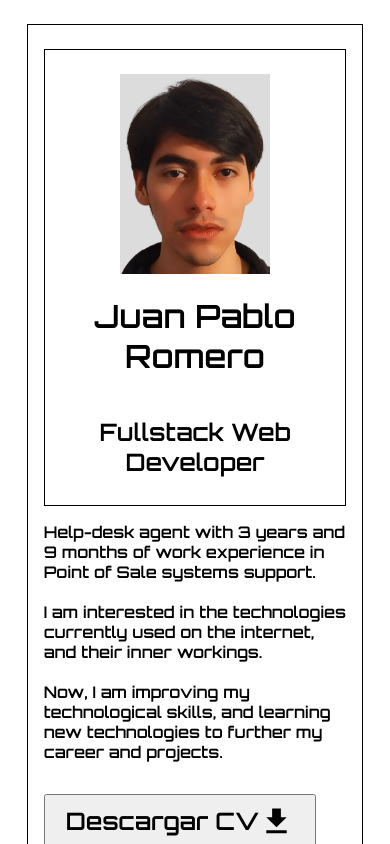
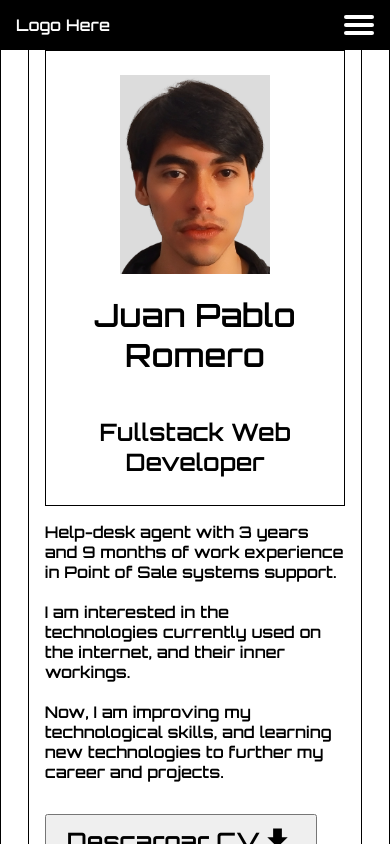
Before and after one commit to 07krW5Hnr5ghy/portfolio, a React (Create React App) app: page / in a window 390 px wide. Shown: the top 844 px of the page. Built offline with nearby package versions, Linux system fonts and the light colour scheme; no server answers.

Commit message:
feature(navbar):first html and css prototype

```diff
--- a/src/Pages/Home.tsx
+++ b/src/Pages/Home.tsx
@@ -13,10 +13,12 @@ import LogoSass from '../assets/sass.svg';
 import LogoRedux from '../assets/redux.svg';
 import {Link} from "react-router-dom";
 import {Download} from "@mui/icons-material";
+import Nav from "../components/Nav";
 
 const Home = () => {
     return(
       <div className="main">
+        <Nav/>
         <div className="about section">
           <header className="header">
             <img src={photo} alt="" className="photo"/>
--- /dev/null
+++ b/src/components/Nav.tsx
@@ -0,0 +1,22 @@
+const Nav = () => {
+    return(
+        <section className="top-nav">
+            <div>
+                Logo Here
+            </div>
+            <input id="menu-toggle" type="checkbox" />
+            <label className='menu-button-container' htmlFor="menu-toggle">
+                <div className='menu-button'></div>
+            </label>
+            <ul className="menu">
+                <li>One</li>
+                <li>Two</li>
+                <li>Three</li>
+                <li>Four</li>
+                <li>Five</li>
+            </ul>
+        </section>
+    )
+}
+
+export default Nav;
--- a/src/styles/Pages/_Home.scss
+++ b/src/styles/Pages/_Home.scss
@@ -4,13 +4,13 @@
 .main{
     display: flex;
     flex-direction: column;
-    margin: 0 20pt 0 20pt;
+    border: 1px solid black;
     font-family: var(--title-font);
 }
 
 .section{
     border:1px solid black;
-    margin:f.rem(24) 0 f.rem(24) 0;
+    margin:f.rem(24) 20pt f.rem(24) 20pt;
     padding:f.rem(24) f.rem(16) f.rem(24) f.rem(16);
 }
 
--- /dev/null
+++ b/src/styles/components/_Nav.scss
@@ -0,0 +1,123 @@
+@use '../base/functions' as f;
+@use '../base/breakpoints' as b;
+
+.top-nav {
+    position: fixed;
+    top:0;
+    left: 0;
+    width: 100%;
+    display: flex;
+    flex-direction: row;
+    align-items: center;
+    justify-content: space-between;
+    background-color:black;
+    //background: linear-gradient(to left, #f46b45, #eea849);
+    /* W3C, IE 10+/ Edge, Firefox 16+, Chrome 26+, Opera 12+, Safari 7+ */
+    color: #FFF;
+    height: 50px;
+    padding: 1em;
+}
+
+.menu {
+    display: flex;
+    flex-direction: row;
+    list-style-type: none;
+    margin: 0;
+    padding: 0;
+}
+
+.menu > li {
+    margin: 0 1rem;
+    overflow: hidden;
+}
+
+.menu-button-container {
+    display: none;
+    height: 100%;
+    width: 30px;
+    cursor: pointer;
+    flex-direction: column;
+    justify-content: center;
+    align-items: center;
+}
+
+#menu-toggle {
+    display: none;
+}
+
+.menu-button,
+.menu-button::before,
+.menu-button::after {
+    display: block;
+    background-color: #fff;
+    position: absolute;
+    height: 4px;
+    width: 30px;
+    transition: transform 400ms cubic-bezier(0.23, 1, 0.32, 1);
+    border-radius: 2px;
+}
+
+.menu-button::before {
+    content: '';
+    margin-top: -8px;
+}
+
+.menu-button::after {
+    content: '';
+    margin-top: 8px;
+}
+
+#menu-toggle:checked + .menu-button-container .menu-button::before {
+    margin-top: 0px;
+    transform: rotate(405deg);
+}
+
+#menu-toggle:checked + .menu-button-container .menu-button {
+    background: rgba(255, 255, 255, 0);
+}
+
+#menu-toggle:checked + .menu-button-container .menu-button::after {
+    margin-top: 0px;
+    transform: rotate(-405deg);
+}
+
+@media (max-width: 700px) {
+    .menu-button-container {
+      display: flex;
+    }
+    .menu {
+      position: absolute;
+      top: 0;
+      margin-top: 50px;
+      left: 0;
+      flex-direction: column;
+      width: 100%;
+      justify-content: center;
+      align-items: center;
+    }
+    #menu-toggle ~ .menu li {
+      height: 0;
+      margin: 0;
+      padding: 0;
+      border: 0;
+      transition: height 400ms cubic-bezier(0.23, 1, 0.32, 1);
+    }
+    #menu-toggle:checked ~ .menu li {
+      border: 1px solid #333;
+      height: 2.5em;
+      padding: 0.5em;
+      transition: height 400ms cubic-bezier(0.23, 1, 0.32, 1);
+    }
+    .menu > li {
+      display: flex;
+      justify-content: center;
+      margin: 0;
+      padding: 0.5em 0;
+      width: 100%;
+      color: white;
+      background-color: #222;
+    }
+    .menu > li:not(:last-child) {
+      border-bottom: 1px solid #444;
+    }
+}
--- a/src/styles/styles.scss
+++ b/src/styles/styles.scss
@@ -10,3 +10,4 @@
 @use './Pages/Detail';
 // components
 @use './components/Project';
+@use './components/Nav';
```
